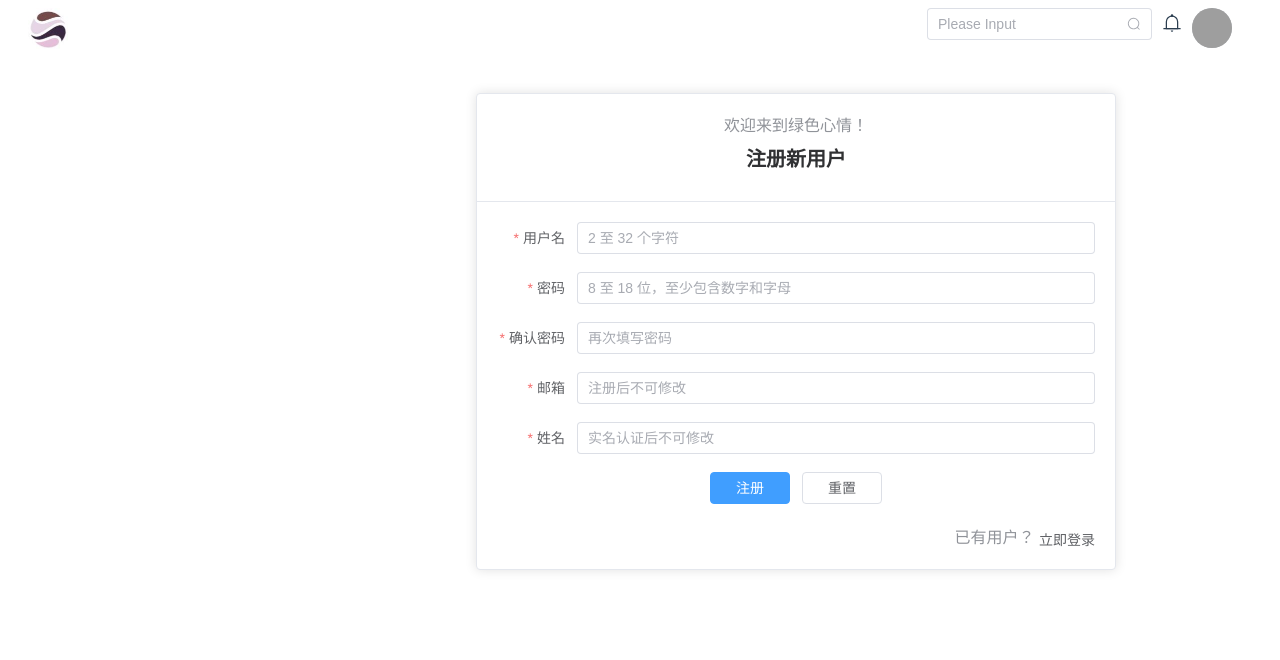
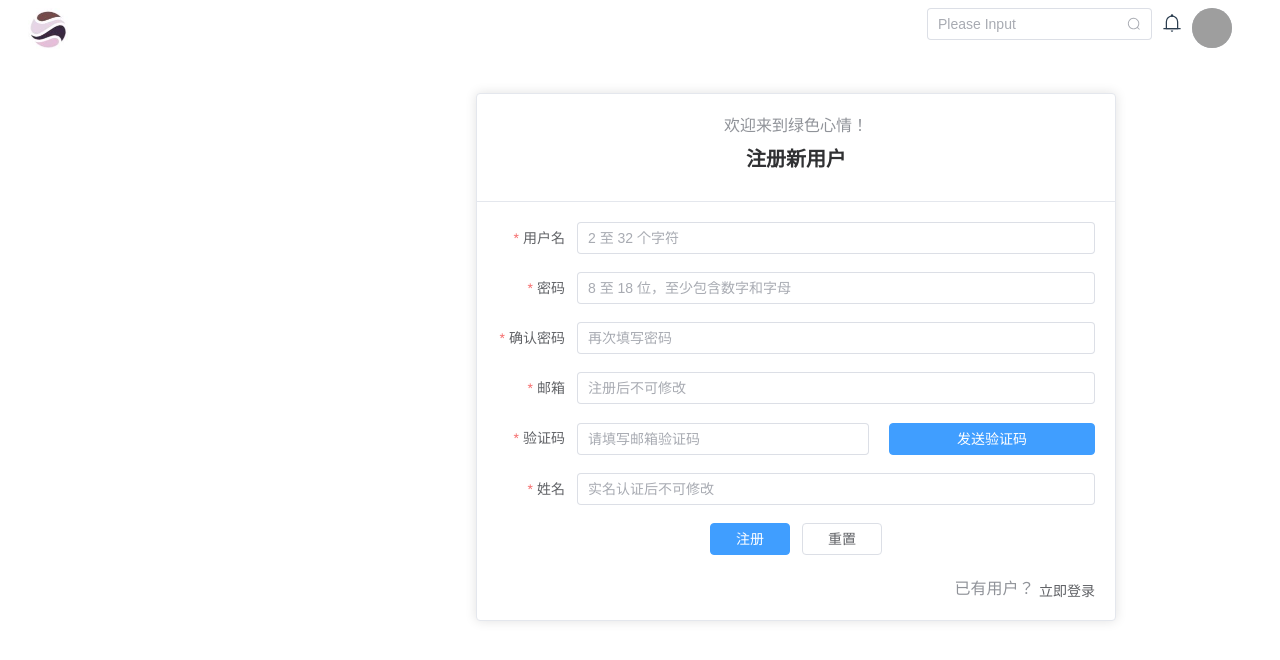
Before and after one commit to Yocelinn/23summer-FE, a Vue app: page /signup in a window 1280 px wide. Shown: the top 660 px of the page. Built offline with nearby package versions, Linux system fonts and the light colour scheme; grey boxes are pictures that could not be loaded.

Commit message:
Update SignUp.vue

```diff
--- a/src/user/SignUp.vue
+++ b/src/user/SignUp.vue
@@ -1,6 +1,7 @@
 <script setup>
 import { get, post, isError } from '@/utils/request.js'
 import { ElNotification, ElMessage } from 'element-plus'
+import moment from 'moment'
 </script>
 
 <template>
@@ -36,6 +37,20 @@ import { ElNotification, ElMessage } from 'element-plus'
                 <el-input v-model="signupForm.email" type="email"
                   placeholder="注册后不可修改" />
               </el-form-item>
+              <el-form-item label="验证码" prop="code" required>
+              <el-row style="width: 100%;">
+                <el-col style="padding-right: 10px;" :span="14">
+                  <el-input v-model="signupForm.code" type="text"
+                    placeholder="请填写邮箱验证码" />
+                </el-col>
+                <el-col style="padding-left: 10px;" :span="10">
+                  <el-button class="send-button" type="primary" @click="sendCode"
+                    :key="currentTime" :disabled="sending">
+                    {{ getSeconds() ? getSeconds() + ' 秒后可重发' : '发送验证码' }}
+                  </el-button>
+                </el-col>
+              </el-row>
+            </el-form-item>
               <el-form-item label="姓名" prop="name" required>
                 <el-input v-model="signupForm.name" type="text"
                   placeholder="实名认证后不可修改" />
@@ -70,6 +85,7 @@ export default {
         password: '',
         confirm_password: '',
         email: '',
+        email_code: '',
         name: '',
       },
       rules: {
@@ -185,7 +201,7 @@ export default {
       this.$refs['signupForm'].validate(
         async (isValid) => {
           if (isValid) {
-            const r = await post('/register/', this.signupForm);
+            const r = await post('/user/register', this.signupForm);
             this.loading = false;
             if (isError(r)) {
               if (r.data) {
@@ -209,6 +225,50 @@ export default {
 
     resetForm() {
       this.$refs['signupForm'].resetFields();
+    },
+
+    refreshCurrentTime() {
+      this.currentTime = moment().valueOf();
+    },
+
+    getSeconds() {
+      if (this.lastSendTime == undefined) {
+        return 0;
+      }
+      let s = moment.duration(moment(this.lastSendTime).diff(moment())).asSeconds();
+      s = Math.max(s + 60, 0);
+      if (s == 0 && this.eventId) {
+        clearInterval(this.eventId);
+        this.sending = false;
+      }
+      return Math.ceil(s);
+    },
+
+    sendCode() {
+      this.sending = true;
+      this.$refs['signupForm'].validateField('email',
+        async (isValid) => {
+          if (isValid) {
+            const r = await get('/email/', this.signupForm);
+            if (isError(r)) {
+              if (r.data) {
+                this.errors.email = r.data.email;
+              }
+              this.$refs['signupForm'].validateField('email', (isValid) => {});
+              this.sending = false;
+            } else {
+              ElMessage({
+                type: 'success',
+                message: '验证码已发送至邮箱，60 秒后可重新发送验证码。',
+              });
+              this.lastSendTime = moment();
+              this.eventId = setInterval(this.refreshCurrentTime, 200);
+            }
+          } else {
+            this.sending = false;
+          }
+        }
+      );
     },
   },
 };
```
